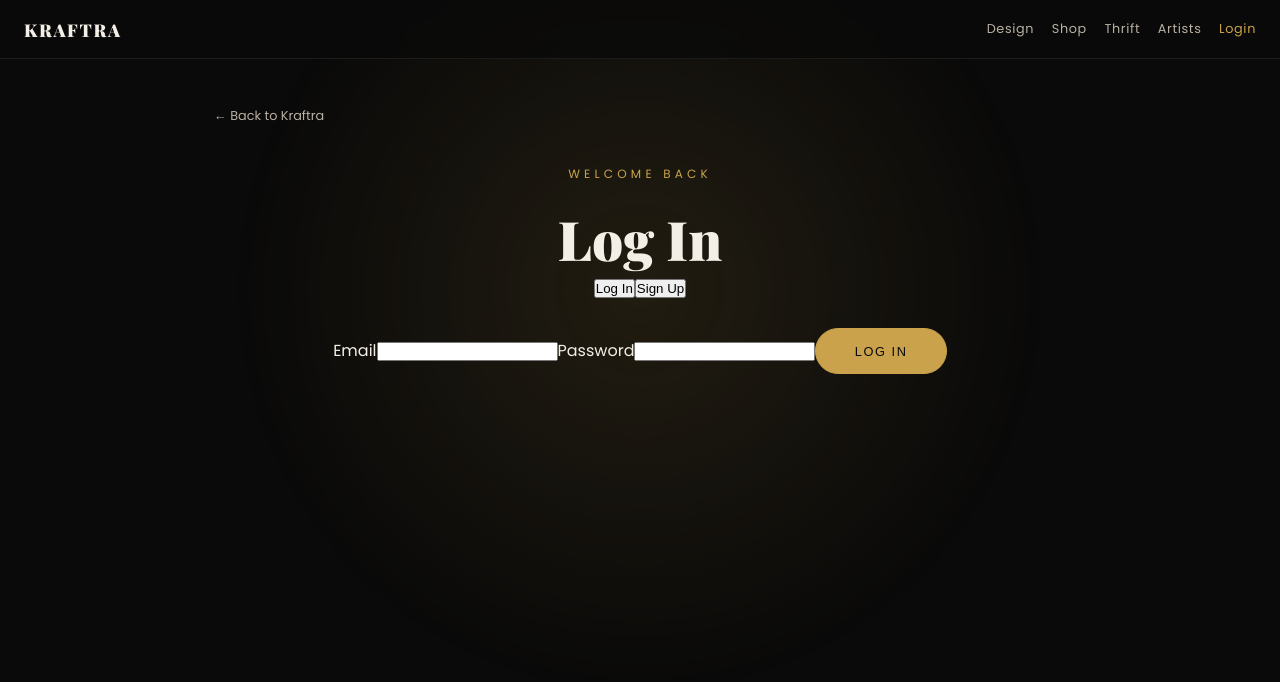
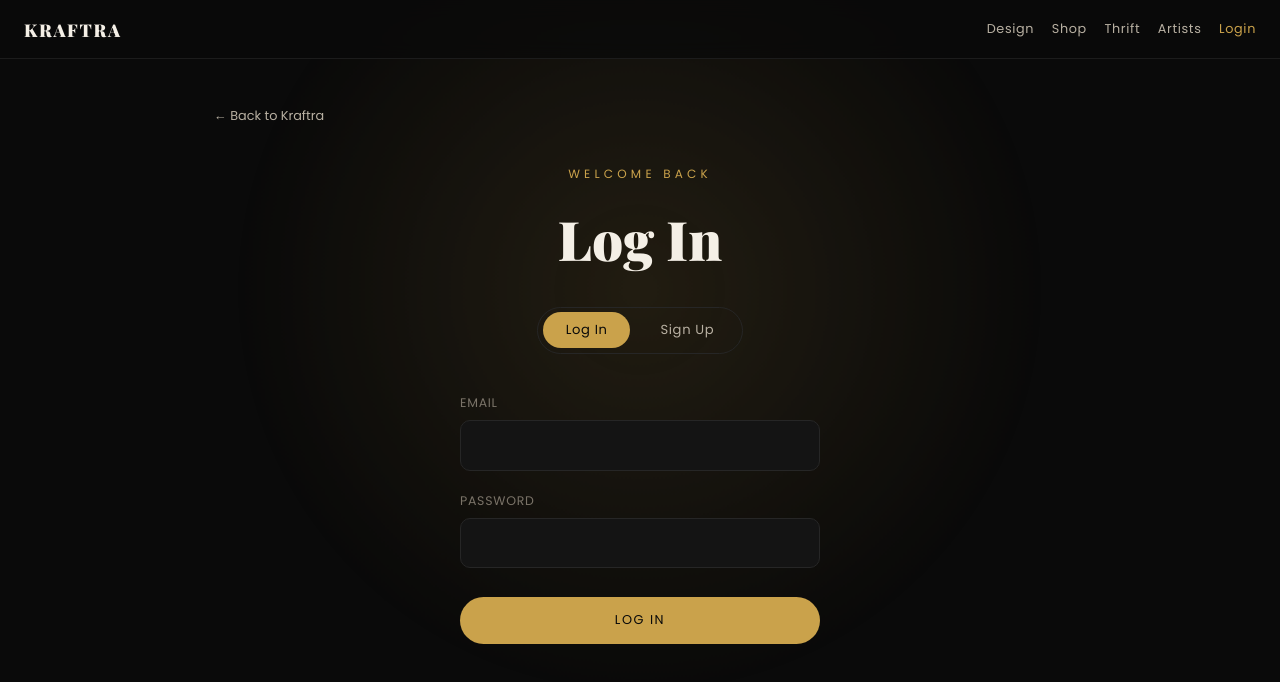
Before and after one commit to darkking200607-dev/Kraftra-v03, a Next.js app: page /login in a window 1280 px wide. Shown: the top 682 px of the page. Built offline with nearby package versions, Linux system fonts and the light colour scheme; no server answers.

Commit message:
Update globals.css

```diff
--- a/app/globals.css
+++ b/app/globals.css
@@ -808,3 +808,105 @@ a {
   border-color: #caa24b;
   color: #0a0a0a;
 }
+/* ---- Auth (login/signup) ---- */
+.auth-toggle {
+  display: flex;
+  gap: 0.5rem;
+  margin-top: 2rem;
+  border: 1px solid #262626;
+  border-radius: 999px;
+  padding: 0.3rem;
+}
+
+.auth-toggle button {
+  padding: 0.5rem 1.4rem;
+  border-radius: 999px;
+  border: none;
+  background: transparent;
+  color: #b8b0a2;
+  font-size: 0.82rem;
+  letter-spacing: 0.05em;
+  cursor: pointer;
+  transition: all 0.3s ease;
+  font-family: 'Poppins', sans-serif;
+}
+
+.auth-toggle button.active {
+  background: #caa24b;
+  color: #0a0a0a;
+}
+
+.auth-form {
+  width: 100%;
+  max-width: 360px;
+  margin-top: 2.5rem;
+  display: flex;
+  flex-direction: column;
+  gap: 1.3rem;
+  text-align: left;
+}
+
+.auth-form label {
+  display: flex;
+  flex-direction: column;
+  gap: 0.5rem;
+  font-size: 0.78rem;
+  letter-spacing: 0.06em;
+  text-transform: uppercase;
+  color: #7a7368;
+}
+
+.auth-form input {
+  background: #141414;
+  border: 1px solid #262626;
+  border-radius: 10px;
+  padding: 0.8rem 1rem;
+  color: #f4efe6;
+  font-size: 0.95rem;
+  font-family: 'Poppins', sans-serif;
+  outline: none;
+  transition: border-color 0.3s ease;
+}
+
+.auth-form input:focus {
+  border-color: #caa24b;
+}
+
+.auth-error {
+  color: #d97b7b;
+  font-size: 0.85rem;
+}
+
+.auth-message {
+  color: #caa24b;
+  font-size: 0.85rem;
+}
+
+.auth-submit {
+  margin-top: 0.5rem;
+  width: 100%;
+  border: none;
+  cursor: pointer;
+  font-family: 'Poppins', sans-serif;
+}
+
+.auth-submit:disabled {
+  opacity: 0.6;
+  cursor: not-allowed;
+}
+
+.nav-logout {
+  background: none;
+  border: none;
+  color: #b8b0a2;
+  font-size: 0.8rem;
+  letter-spacing: 0.05em;
+  cursor: pointer;
+  padding: 0;
+  font-family: 'Poppins', sans-serif;
+  transition: color 0.3s ease;
+}
+
+.nav-logout:hover {
+  color: #caa24b;
+}
```
